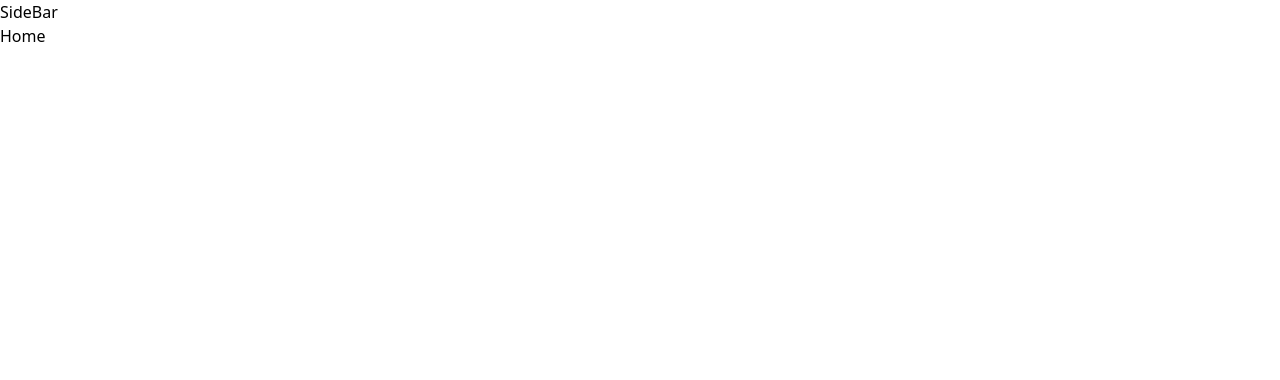
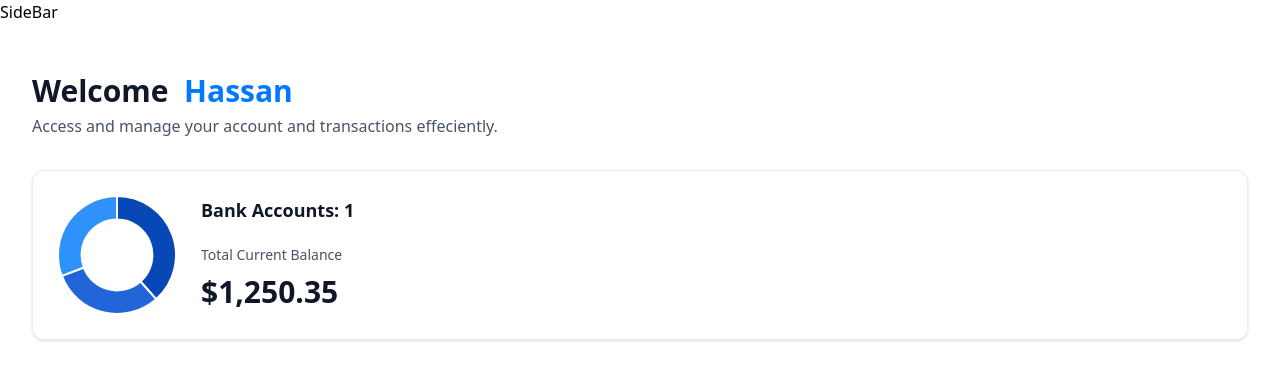
Before and after one commit to mehassanhmood/MyBank, a Next.js app: page / in a window 1280 px wide. Shown: the top 380 px of the page. Built offline with nearby package versions, Linux system fonts and the light colour scheme.

Commit message:
Home Page Done

```diff
--- a/app/(root)/page.tsx
+++ b/app/(root)/page.tsx
@@ -1,10 +1,28 @@
-import React from 'react'
+import HeaderBox from '@/components/ui/HeaderBox'
+import TotalBalanceBox from '@/components/ui/TotalBalanceBox'
 
 const Home = () => {
+  const loggedIn = {firstName: "Hassan"}
   return (
-    <div>
-      Home
-    </div>
+    <section
+    className='home'>
+      <div className='home-content'>
+        <header className='home-header'>
+          <HeaderBox
+          type = "greeting"
+          title='Welcome'
+          user={loggedIn ?.firstName || "Guest"}
+          subtext='Access and manage your account and transactions effeciently.'
+          />
+          <TotalBalanceBox
+          accounts = {[]}
+          totalBanks = {1}
+          totalCurrentBalance={1250.35}
+           />
+        </header>
+
+      </div>
+    </section>
   )
 }
 
--- /dev/null
+++ b/components/ui/AnimatedCounter.tsx
@@ -0,0 +1,17 @@
+"use client"
+import React from 'react'
+import CountUp from "react-countup";
+const AnimatedCounter = ({amount}: {amount:number}) => {
+  return (
+    <div className='w-full'>
+      <CountUp end={amount}
+      duration={2}
+      prefix='$'
+      decimal='.'
+      decimals={2}
+      />
+    </div>
+  )
+}
+
+export default AnimatedCounter
--- /dev/null
+++ b/components/ui/DoughnutChart.tsx
@@ -0,0 +1,31 @@
+"use client"
+import React from 'react'
+import {Chart as ChartJS, ArcElement, Tooltip, Legend } from "chart.js";
+import { Doughnut } from "react-chartjs-2";
+
+ChartJS.register(ArcElement, Tooltip, Legend);
+
+const DoughnutChart = ({accounts} : DoughnutChartProps) => {
+
+    const data = {
+        datasets:[
+            {label: "Banks", data:[1250, 1000, 1000], backgroundColor:["#0747b6", "#2265d8", "#2f91fa"]}
+        ],
+        labels: ["Bank 1", "Bank 2", "Bank 3"]
+    }
+  return (
+      <Doughnut data={data}
+      options={{
+        cutout: "60%",
+        plugins: {
+            legend: {
+                display: false
+            }
+        }
+      }}
+      />
+
+  )
+}
+
+export default DoughnutChart
--- /dev/null
+++ b/components/ui/HeaderBox.tsx
@@ -0,0 +1,15 @@
+const HeaderBox = ({type = "title", title, subtext, user}: HeaderBoxProps) => {
+  return (
+    <div className="header-box">
+        <h1 className="header-box-title">
+            {title}
+            {type === "greeting" && (
+               <span className="text-bankGradient"> &nbsp;{user}</span>
+            )}
+        </h1>
+        <p className="header-box-subtext">{subtext}</p>
+    </div>
+  )
+}
+
+export default HeaderBox
--- /dev/null
+++ b/components/ui/TotalBalanceBox.tsx
@@ -0,0 +1,30 @@
+import { formatAmount } from '@/lib/utils'
+import React from 'react'
+import AnimatedCounter from './AnimatedCounter';
+import DoughnutChart from './DoughnutChart';
+
+
+const TotalBalancebox = ({accounts=[], totalBanks, totalCurrentBalance}: TotlaBalanceBoxProps) => {
+  return (
+    <section className='total-balance'>
+        <div className='total-balance-chart'>
+            <DoughnutChart accounts={accounts}/>
+        </div>
+        <div className='flex flex-col gap-6'>
+            <h2 className='header-2'>
+            Bank Accounts: {totalBanks}
+            </h2>
+            <div className='flex flex-col gap-2'>
+                <p className='total-balance-label'>
+                    Total Current Balance
+                </p>
+                <div className='total-balance-amount flex-center gap-2'>
+                  <AnimatedCounter amount = {totalCurrentBalance}/>
+                </div>
+            </div>
+        </div>
+    </section>
+  )
+}
+
+export default TotalBalancebox
--- a/package.json
+++ b/package.json
@@ -10,11 +10,15 @@
   },
   "dependencies": {
     "@radix-ui/react-slot": "^1.1.1",
+    "chart.js": "^4.4.7",
     "class-variance-authority": "^0.7.1",
     "clsx": "^2.1.1",
     "lucide-react": "^0.469.0",
     "next": "15.1.2",
+    "query-string": "^9.1.1",
     "react": "^19.0.0",
+    "react-chartjs-2": "^5.2.0",
+    "react-countup": "^6.5.3",
     "react-dom": "^19.0.0",
     "tailwind-merge": "^2.5.5",
     "tailwindcss-animate": "^1.0.7"
```
Also changed, not shown: 1 other file (tests, documents, lock files or other folders).
